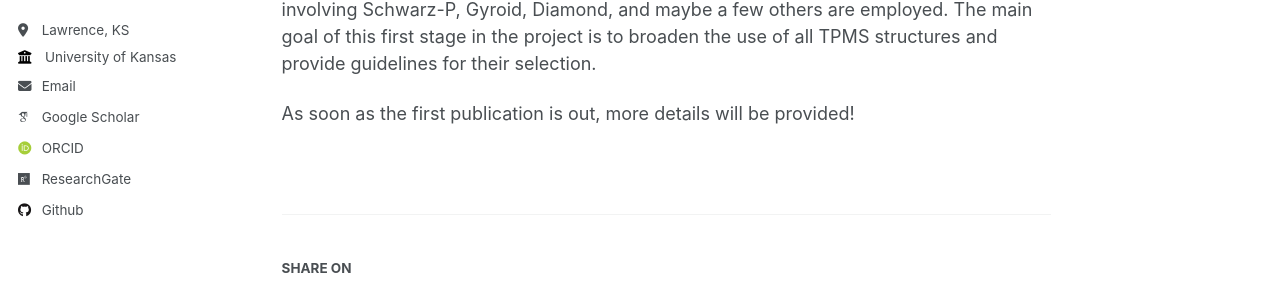
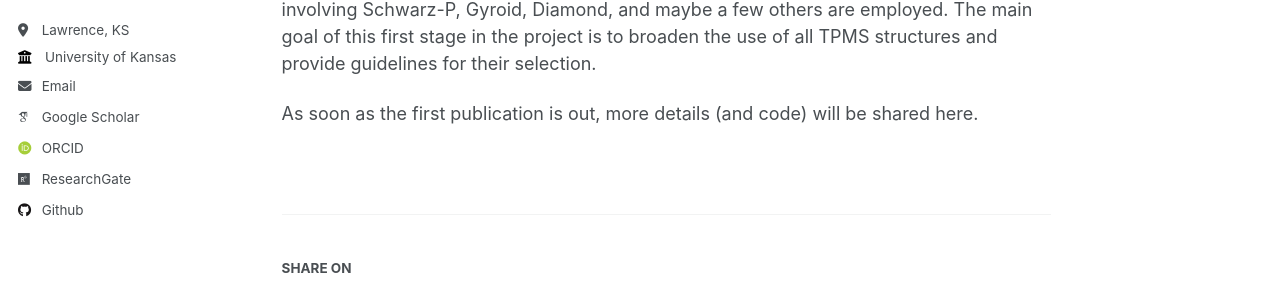
Before and after one commit to adama-wzr/adama-wzr.github.io, a Jekyll site: the page built from _portfolio/portfolio-3.md, in a window 1280 px wide and 1226 px high. Shown: the part 393-677 px from the top of the window. Built offline with Jekyll 4.4.1, drawn with Linux system fonts in a browser that asks for light colours; some web fonts are replaced.

```diff
--- a/_portfolio/portfolio-3.md
+++ b/_portfolio/portfolio-3.md
@@ -1,6 +1,6 @@
 ---
 title: "Triply-Periodic Minimal Structures: Characterization and Optimization"
-excerpt: "A long-term project on the characterization of the physical properties of known TPMS structures. <br/><img src='/images/BtB-MCR.png'>"
+excerpt: "A long-term project on the characterization of the physical properties of known TPMS structures. <br/><img src='/images/TPMS-Figure.png'>"
 collection: portfolio
 ---
 
@@ -8,4 +8,4 @@ collection: portfolio
 
 The current scope of this project is characterize and reccomend certain TPMS types for specific engineering and materials science applications. While the adoption of TPMS structures in engineering has seen significant increase since the 2010's, it often times seems like there is little criteria for the selection process, and the same subset of TPMS involving Schwarz-P, Gyroid, Diamond, and maybe a few others are employed. The main goal of this first stage in the project is to broaden the use of all TPMS structures and provide guidelines for their selection.
 
-As soon as the first publication is out, more details will be provided!
+As soon as the first publication is out, more details (and code) will be shared here.
```
Also changed, not shown: images/TPMS-Figure.png (added).
